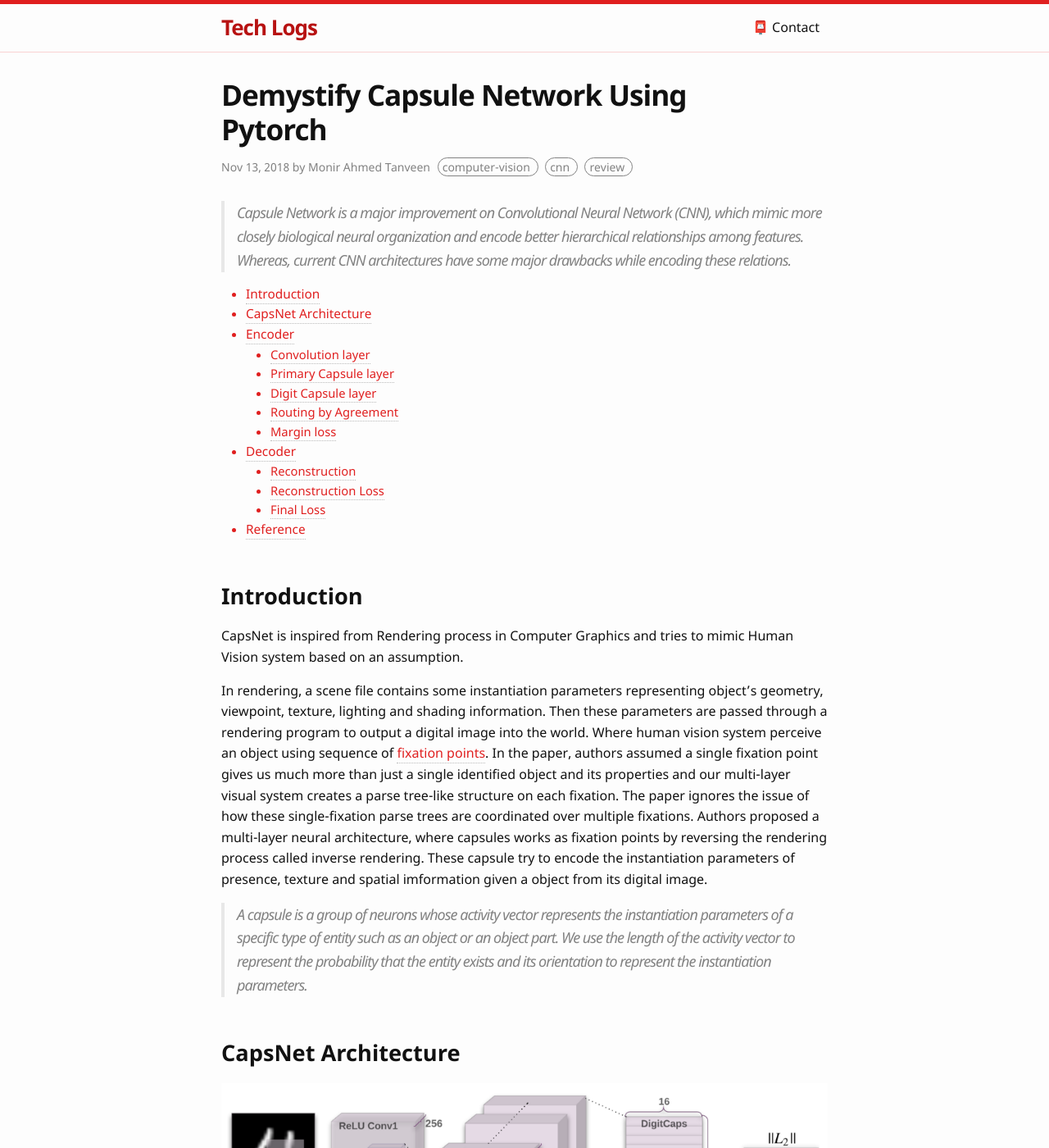
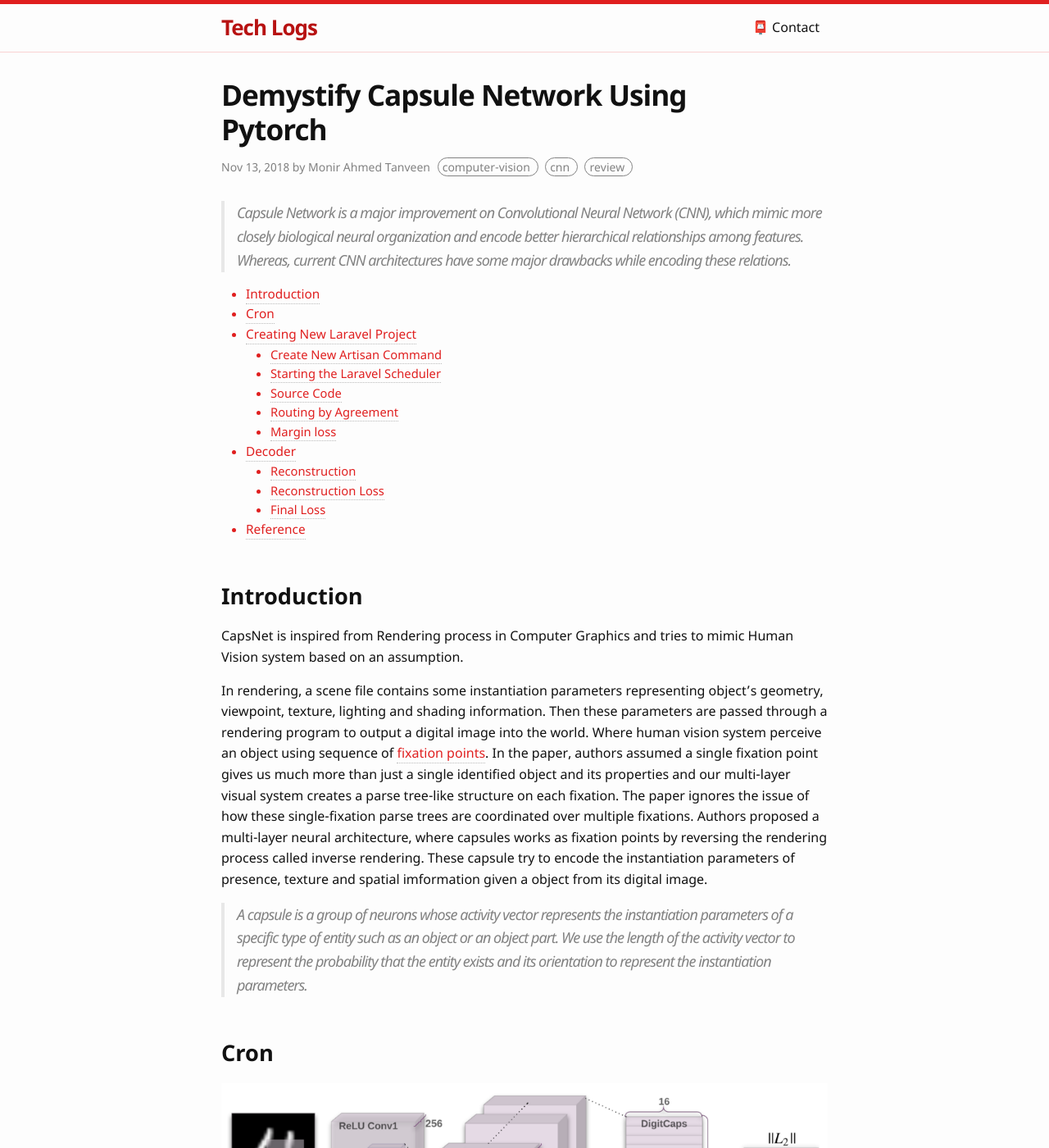
Before and after one commit to monirahmedtanveen/sumit.log, a Jekyll site: the page built from _posts/2018-11-13-demystify-capsule-network-using-pytorch.md, in a window 1280 px wide and 1400 px high. Shown: the whole window at 82% size. Built offline with Jekyll 4.4.1, drawn with Linux system fonts in a browser that asks for light colours; formulas are drawn with MathJax 3; some of the changed text lies outside the part shown.

Commit message:
1. post updated

````diff
--- a/_posts/2018-11-13-demystify-capsule-network-using-pytorch.md
+++ b/_posts/2018-11-13-demystify-capsule-network-using-pytorch.md
@@ -22,7 +22,7 @@ In rendering, a scene file contains some instantiation parameters representing o
 
 > A capsule is a group of neurons whose activity vector represents the instantiation parameters of a specific type of entity such as an object or an object part. We use the length of the activity vector to represent the probability that the entity exists and its orientation to represent the instantiation parameters.
 
-## CapsNet Architecture
+## Cron
 ![Capsule Network]({{ '/assets/images/posts/2018-11-13-demystify-capsule-network-using-pytorch/model_architecture.png' | relative_url }})
 
 Capsule Network has 2 part, Encoder and Decoder. Both consist of three layer.
@@ -49,7 +49,7 @@ import torch.nn.functional as F
 import matplotlib.pyplot as plt
 ```
 
-## Encoder
+## Creating New Laravel Project
 Encoder part of the network takes as input a 28x28 MNIST digit image and learns to encode it into 10x16-dimensional vectors as output of Digit Capsule layer. Where each 16 dimensional vector represents a capsule for each digit. This vectors are the instantiation parameters of the digits.
 
 Lats start with some random input image (28×28 pixels, 1 color channel = grayscale) and label, like MNIST.
@@ -71,7 +71,7 @@ print('labels - ', labels)
     labels -  [8 4 2 6 1]
 
 
-### Convolution layer
+### Create New Artisan Command
 Now lets define the first Convolution layer with parameter mentioned in the paper and feed the input images. This layer will detect basic features in the image like straight edges, simple colors and curves. In the paper, the convolutional layer has 256 feature maps with kernel size of 9x9, stride 1 and zero padding, followed by non-linear activation ReLU and output a tensor of size 256x20x20.
 
 
@@ -92,7 +92,7 @@ print('Output size - ', conv_layer_out.size())
 $$ output \ height = \dfrac{height - kernel\_size + 2 * padding}{stride} + 1$$ <br>
 $$ output \ width = \dfrac{width - kernel\_size + 2 * padding}{stride} + 1$$
 
-### Primary Capsule layer
+### Starting the Laravel Scheduler
 In this layer, we replace the scaler-output feature detector of CNN with 8-dim vector output capsule for inverse rendering. Each capsule represents every location or entity in the image and encodes different instantiation parameter such as pose (position, size, orientation), deformation, velocity, albedo, hue, texture, etc. If we make slight changes in the image, capsules values also changes accordingly. This is maintained throughout the network. This is called Equivarience. Traditional CNN fails to encode these feature due to the nature of scalar-output feature detector and pooling layers.
 
 This layer can be designed using several Convolution layer. In the paper, authors used a stack of 8 Convolution layer each with 32 feature maps, kernel size of 9x9, stride 2 and zero padding. We pass the output of the first convolution through every convolution in this layer and our expected final output is $$[batch\_size, primary\_num\_capsule, primary\_capsule\_dim]$$. Here each capsules dimension should be 8 which is actually equal to the number of convolution layer in this layer. Initially we will get output tensor of shape $$[batch\_size, primary\_num\_conv, C_{out}, H_{out}, W_{out}]$$. So we need to reshape the initial output shape to get our expected shape.
@@ -205,7 +205,7 @@ primary_caps_vec.size()
 
 
 
-### Digit Capsule layer
+### Source Code
 This final layer of Encoder has one 16 dimensional capsule for each digit class and each of these capsules receives input from all the capsules in Primary Capsule layer.
 
 Every capsule in the Primary layer tries to predict the output of every capsule in Digit layer. Output of primary capsules only send to those capsule in Digit capsule, if primary capsules prediction agrees with the ouput of digit capsule. We take this decision by 'Routing By Agreement'. Digit capsules will get only the appropriate output from primary capsules and more accurately determine the spatial information. We route only between primary and digit capsule because first convolution layer encode lower level features, there is no spatial information in its space to agree on.
````
